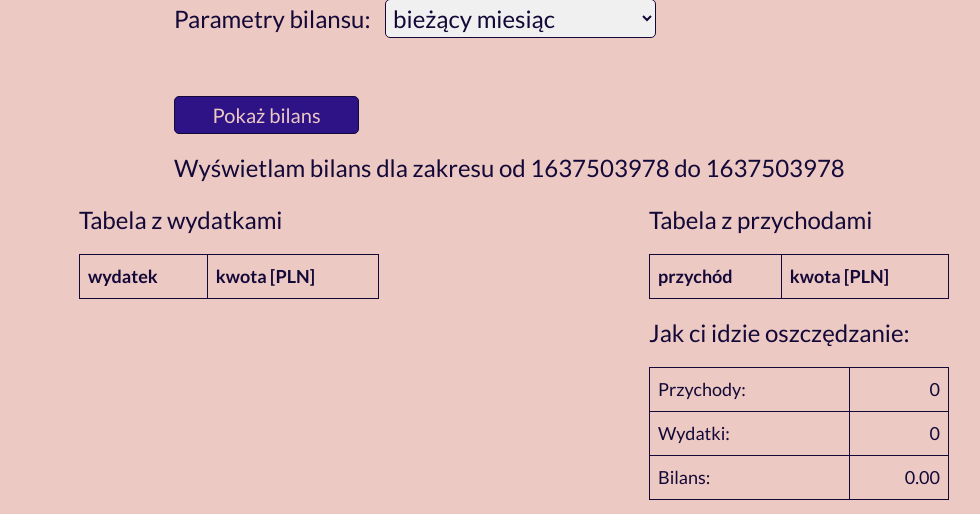
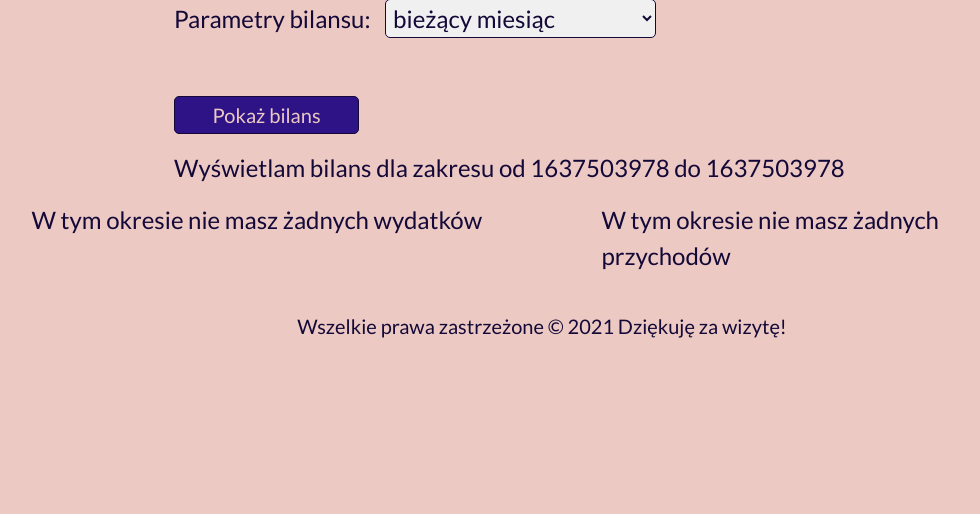
Before and after one commit to MBuchalska/BudgetWebApp, a PHP site: page /balance.php in a window 1280 px wide. Shown: the part 231-745 px from the top of the page, without its empty margins (98-1078 px from the left). After the commit the page ends 569 px from the top, so only its background shows below. Run offline with PHP 8.4, Linux system fonts and the light colour scheme; the visitor is signed in with stand-in values (Sample User, id 1); data comes from the database, SQL or seed files in the repository; tables that the repository leaves empty hold one stand-in row (values such as "Sample post"); lists and menus that the app fills with data are empty; some libraries are stand-ins or nearby versions.

Commit message:
balance when there are no incomes or expenses added

```diff
--- a/balance.php
+++ b/balance.php
@@ -97,13 +97,17 @@ if($_SESSION['logged']==false){
 							// expense table
 							$result=$connection->query("SELECT ecat.expenseCatName, SUM(exp.amount) FROM  expense_categories AS ecat, expenses AS exp WHERE userID='$ID' AND exp.data >='$Data1' AND exp.data<='$Data2' AND exp.amount>0  AND exp.categoryID=ecat.expenseCatID GROUP BY exp.categoryID ORDER BY SUM(exp.amount) DESC");
 
+							$expNumber=$result->num_rows;
+							if ($expNumber ==0) echo '<div class="col-md-5 mt-3 mx-md-auto"> W tym okresie nie masz żadnych wydatków </div>';
+
+							else{
 								echo '<div class="col-md-5 mt-3 mx-md-auto"> Tabela z wydatkami';
 								echo '<table class="table mt-3" id="expenseTable">';
 								echo '<thead>	<tr>';
 								echo '<th scope="col">wydatek</th>';
 								echo '<th scope="col">kwota [PLN]</th></tr></thead><tbody>';
 
-							$expNumber=$result->num_rows;
+
 								for ($i=1; $i<=$expNumber; $i++){
 									$categories=mysqli_fetch_assoc($result);
 									$catName = $categories['expenseCatName'];
@@ -114,11 +118,15 @@ if($_SESSION['logged']==false){
 									$AllExpenseSum+=$sum;
 								}
 									echo '</tbody></table></div>';
-
+							}
 
 							//income table
 							$result2=$connection->query("SELECT icat.incomeCatName, SUM(inc.amount) FROM  income_categories AS icat, incomes AS inc WHERE userID='$ID' AND inc.data >='$Data1' AND inc.data<='$Data2' AND inc.amount>0  AND inc.categoryID=icat.incomeCatID GROUP BY inc.categoryID ORDER BY SUM(inc.amount) DESC");
 
+							$incNumber=$result2->num_rows;
+							if ($incNumber==0) echo '<div class="col-md-5 mt-3 mx-md-auto"> W tym okresie nie masz żadnych przychodów </div>';
+
+							else {
 								echo '<div class="col-md-5 mt-3"> ';
 								echo '<div class="income"> Tabela z przychodami';
 								echo '<table class="table mt-3">';
@@ -126,7 +134,7 @@ if($_SESSION['logged']==false){
 								echo '<th scope="col">przychód</th>';
 								echo  '<th scope="col">kwota [PLN]</th></tr></thead><tbody>';
 
-							$incNumber=$result2->num_rows;
+
 								for ($i=1; $i<=$incNumber; $i++){
 									$categories2=mysqli_fetch_assoc($result2);
 									$incName = $categories2['incomeCatName'];
@@ -137,8 +145,11 @@ if($_SESSION['logged']==false){
 									$AllIncomeSum+=$incSum;
 								}
 								echo '</tbody></table></div>';
+							}
 
 							// summary table
+							if (($expNumber==0)&&($incNumber==0)) echo '<p></p>';
+							else {
 								echo '<div class=""><p >Jak ci idzie oszczędzanie:</p><p id="yourBudget">  </p>';
 								echo '<table class="table mt-3" id="summaryTab">';
 								echo '<tbody>	<tr>	<td>Przychody: </td>';
@@ -147,8 +158,9 @@ if($_SESSION['logged']==false){
 								echo '<td  class="cell" id="ExpenseSum" >'.$AllExpenseSum.'</td></tr>';
 								echo '<tr>	<td>Bilans: </td>';
 								echo '<td  class="cell" id="FinalBalance"> Bilans </td></tr></tbody></table></div></div>';
-
+							}
 							//piechart
+							if ($expNumber!=0) {
 								echo '<div id="piechart" class="col-md-8 mx-md-auto"> wykres kołowy wydatków </div>';
 								echo 	'<script> google.charts.load("current", {"packages":["corechart"]});';
 								echo 'google.charts.setOnLoadCallback(drawChart);';
@@ -171,7 +183,7 @@ if($_SESSION['logged']==false){
 
 								echo 'var chart = new google.visualization.PieChart(document.getElementById("piechart"));';
 								echo 'chart.draw(data, options);}	</script>';
-
+							}
 						}
 							$connection->close();
 							unset($_SESSION['Date1']);
```
Lines whose indentation alone changed are shown as unchanged.
